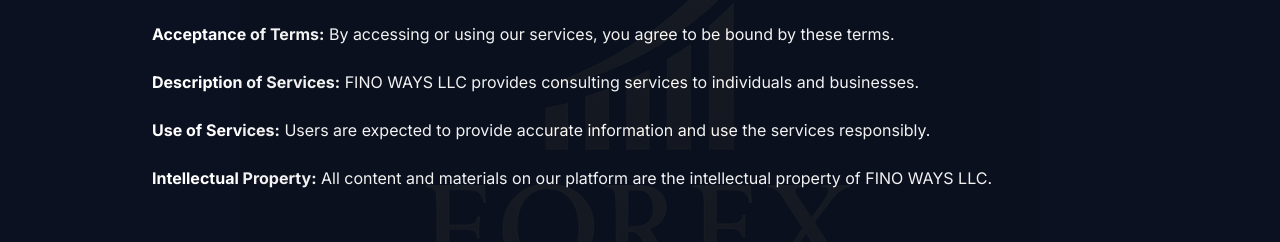
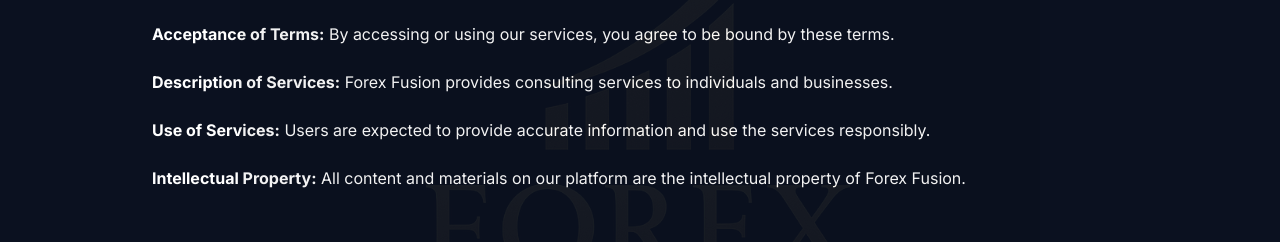
Before and after one commit to Forexfusion/forex-fusion-website, a Next.js app: page /terms in a window 1280 px wide. Shown: the part 254-496 px from the top of the page. Built offline with nearby package versions, Linux system fonts and the light colour scheme.

Commit message:
Update page.tsx

```diff
--- a/src/app/terms/page.tsx
+++ b/src/app/terms/page.tsx
@@ -3,9 +3,9 @@
     <main className="bg-[#0B1120] text-white py-20 px-6 max-w-5xl mx-auto space-y-6">
       <h1 className="text-3xl font-bold mb-8">Terms and Conditions</h1>
       <p><strong>Acceptance of Terms:</strong> By accessing or using our services, you agree to be bound by these terms.</p>
-      <p><strong>Description of Services:</strong> FINO WAYS LLC provides consulting services to individuals and businesses.</p>
+      <p><strong>Description of Services:</strong> Forex Fusion provides consulting services to individuals and businesses.</p>
       <p><strong>Use of Services:</strong> Users are expected to provide accurate information and use the services responsibly.</p>
-      <p><strong>Intellectual Property:</strong> All content and materials on our platform are the intellectual property of FINO WAYS LLC.</p>
+      <p><strong>Intellectual Property:</strong> All content and materials on our platform are the intellectual property of Forex Fusion.</p>
     </main>
   );
 }
```
